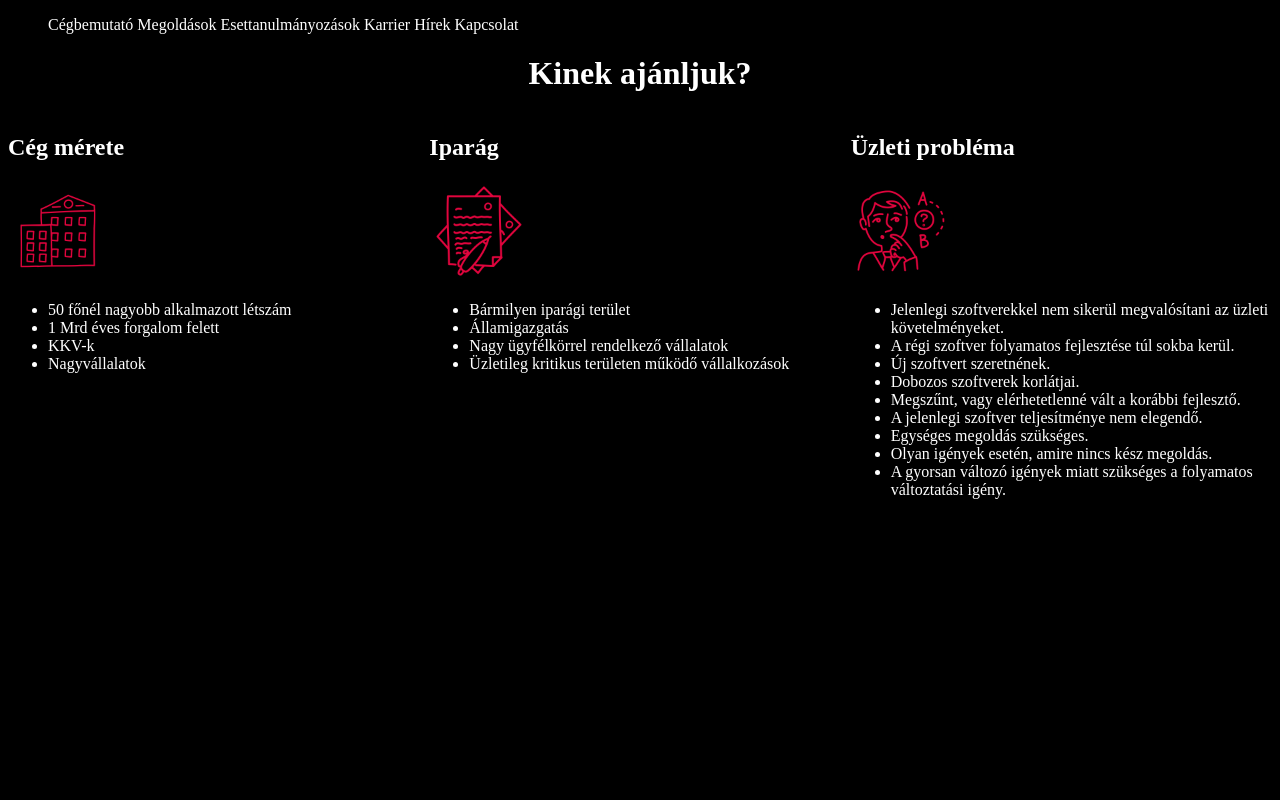
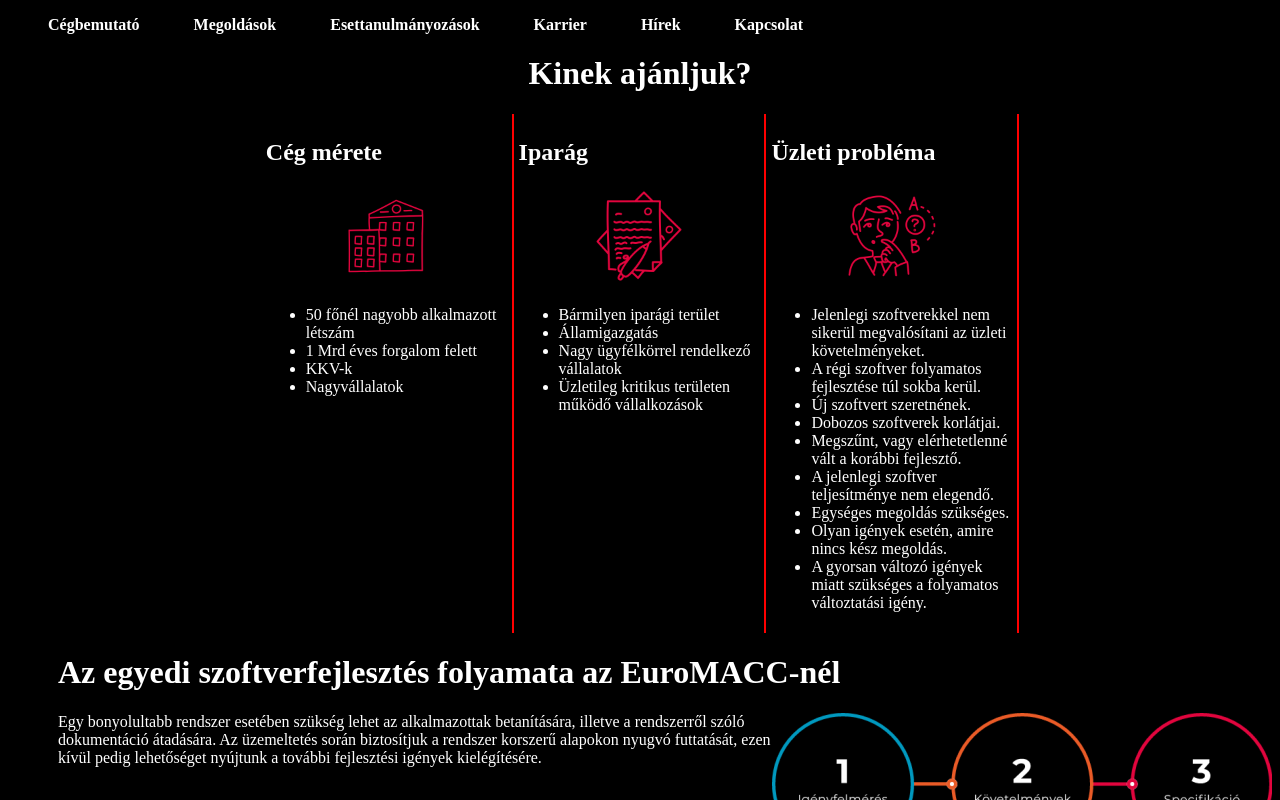
Before and after one commit to BeldyAdam/ceg, a plain HTML site: page index.html in a window 1280 px wide. Shown: the top 800 px of the page. Drawn offline with Linux system fonts and the light colour scheme.

Commit message:
masodik folyamatabra

```diff
--- a/index.html
+++ b/index.html
@@ -23,7 +23,9 @@
 <div class="tarolo">
     <div class="dobozok">
         <h2>Cég mérete</h2>
+        <div class="kepek">
         <img src="Képek/kep_3.png" alt="Iroda kep">
+        </div>
         <ul>
             <li>50 főnél nagyobb alkalmazott létszám</li>
             <li>1 Mrd éves forgalom felett</li>
@@ -33,7 +35,9 @@
     </div>
     <div class="dobozok">
         <h2>Iparág</h2>
+        <div class="kepek">
         <img src="Képek/kep_2.png" alt="Papirok">
+        </div>
         <ul>
             <li>Bármilyen iparági terület</li>
             <li>Államigazgatás</li>
@@ -44,7 +48,9 @@
 
     <div class="dobozok">
         <h2>Üzleti probléma</h2>
+        <div class="kepek">
         <img src="Képek/kep_1.png" alt="Gondolkodo férfi">
+        </div>
         <ul>
             <li>Jelenlegi szoftverekkel nem sikerül megvalósítani az üzleti követelményeket.</li>
             <li>A régi szoftver folyamatos fejlesztése túl sokba kerül.</li>
@@ -58,5 +64,12 @@
         </ul>
     </div>
 </div>
+<div class="tarolokII">
+    <div class="dobozokII">
+        <h1 id="dobozokIIcim">Az egyedi szoftverfejlesztés folyamata az EuroMACC-nél</h1>
+        <img id="dobozokIIkep" src="Képek/folyamatabra-1-500x680.png" alt="Folyamatábra">
+        <p>Egy bonyolultabb rendszer esetében szükség lehet az alkalmazottak betanítására, illetve a rendszerről szóló dokumentáció átadására. Az üzemeltetés során biztosítjuk a rendszer korszerű alapokon nyugvó futtatását, ezen kívül pedig lehetőséget nyújtunk a további fejlesztési igények kielégítésére.</p>
+    </div>
+</div>
 </body>
 </html>
--- a/style.css
+++ b/style.css
@@ -9,11 +9,16 @@ a{
 .menu>ul>li{
     display: inline;
     list-style-type:none;
-    word-spacing: 770px;
+}
+
+.menu{
+  word-spacing: 50px;
+  font-weight: bold;
 }
 
 a:link{
     text-decoration: none;
+    text-transform;
 }
 
 a:hover {
@@ -37,4 +42,32 @@ a:hover {
     display: grid;
     grid-template-columns: repeat(3, 1fr);
     list-style: none;
+    margin-left: auto;
+    margin-right: auto;
+    width: 60%;
     }
+
+.kepek{
+  text-align: center
+}
+
+.dobozok{
+  border-right: 2px solid red;
+  padding: 5px;
+}
+
+#dobozokIIcim{
+  font-weight: bold;
+  text-align: left;
+}
+
+.dobozokII{
+  text-align: left;
+  padding-left: 50px;
+}
+
+#dobozokIIkep{
+  float: right;
+  width: 500px;
+  height: auto;
+}
```
Also changed, not shown: Képek/2.PNG (added), Képek/3.PNG (added), Képek/folyamatabra-1-500x680.png (added).
